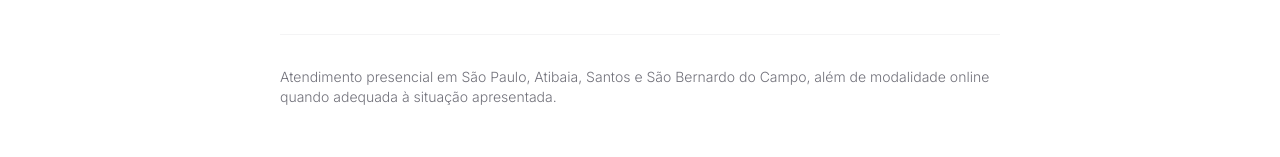
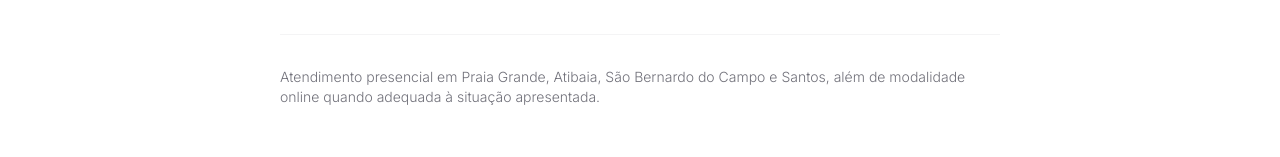
Before and after one commit to RennanLucas/cristiano-avila-site, a Next.js app: page /sobre in a window 1280 px wide. Shown: the part 1449-1606 px from the top of the page. Built offline with nearby package versions, Linux system fonts and the light colour scheme.

Commit message:
fix: keep about page locations current

```diff
--- a/src/app/sobre/page.tsx
+++ b/src/app/sobre/page.tsx
@@ -5,6 +5,7 @@
 import Footer from "@/components/Footer";
 import { motion } from "framer-motion";
 import { CLINIC_CONTACT } from "@/data/content";
+import { CURRENT_CITIES_TEXT } from "@/data/units";
 import { PROFESSIONAL_REGISTRATION } from "@/lib/site-policy";
 
 export default function SobrePage() {
@@ -64,7 +65,7 @@
 
             <div className="pt-8 border-t border-zinc-100">
               <p className="text-sm text-zinc-500">
-                Atendimento presencial em São Paulo, Atibaia, Santos e São Bernardo do Campo, além de modalidade online quando adequada à situação apresentada.
+                Atendimento presencial em {CURRENT_CITIES_TEXT}, além de modalidade online quando adequada à situação apresentada.
               </p>
             </div>
           </div>
```
